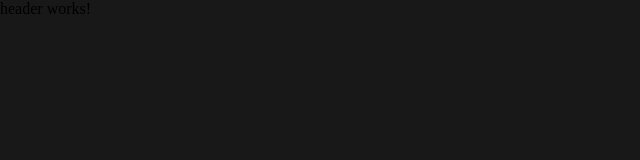
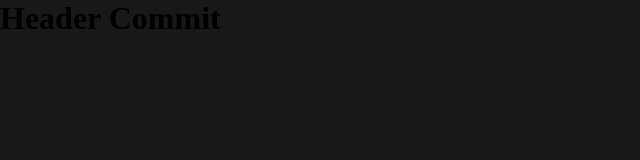
Before and after one commit to k1llKmc/UstudyHackaton, an Angular app: page / in a window 1280 px wide. Shown: the top 160 px of the page, without its empty margins (0-640 px from the left). Built offline with nearby package versions, Linux system fonts and the light colour scheme.

Commit message:
header commit #2

```diff
--- a/src/app/components/footer/footer.component.html
+++ b/src/app/components/footer/footer.component.html
@@ -1,2 +1 @@
-<div>footer</div>\
-<div>kurwa</div>
+<p>footer works!</p>
--- a/src/app/components/header/header.component.html
+++ b/src/app/components/header/header.component.html
@@ -1 +1 @@
-<p>header works!</p>
+<h1>Header Commit</h1>
```
